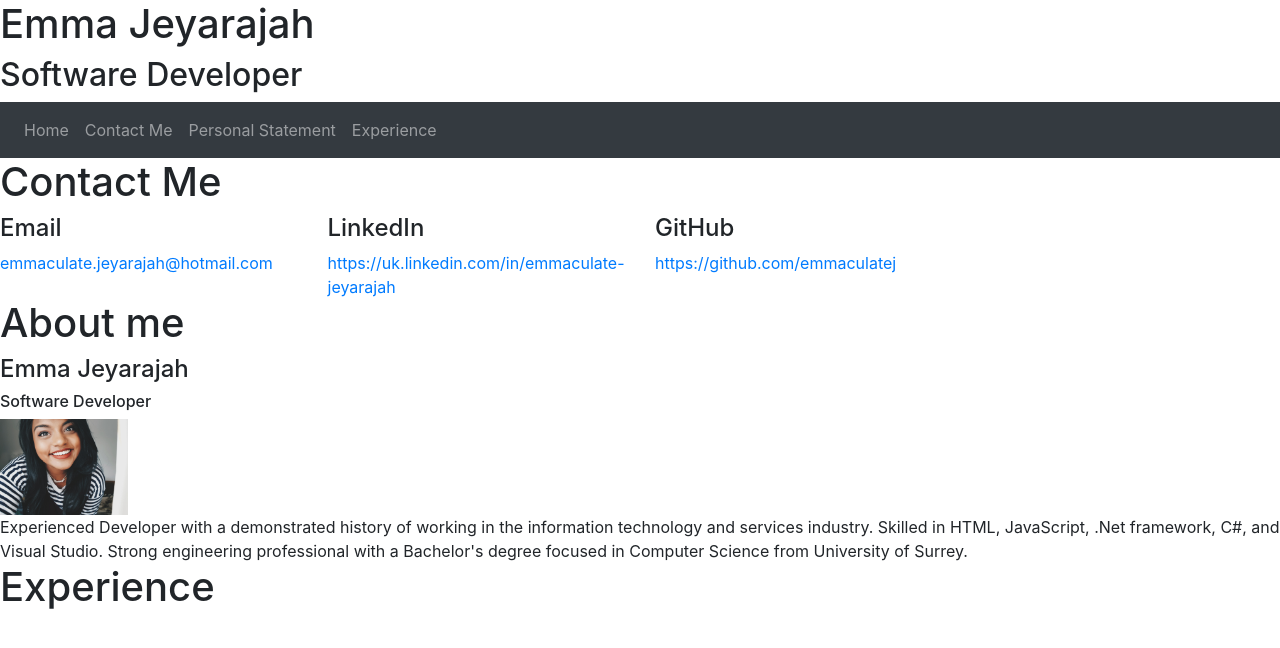
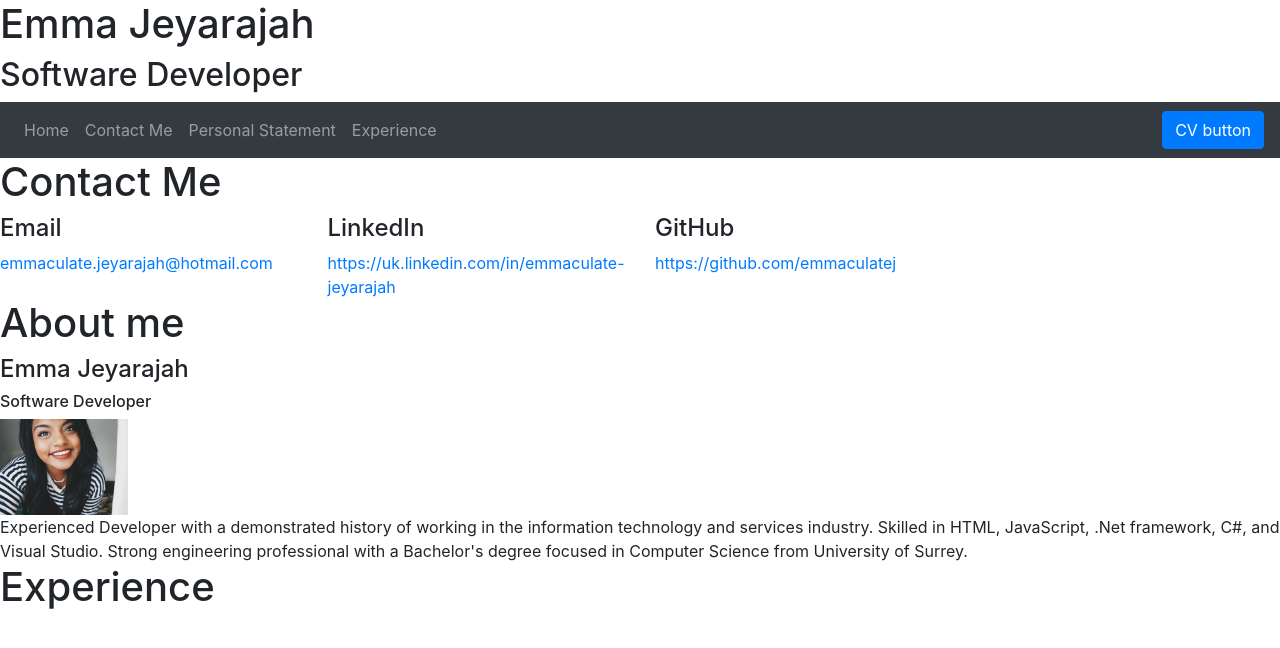
Before and after one commit to emmaculatej/personal-website, a Vue app in the folder personal-website/: page / in a window 1280 px wide. Shown: the top 648 px of the page. Built offline with nearby package versions, Linux system fonts and the light colour scheme.

Commit message:
add cv button to nav bar

```diff
--- a/personal-website/src/components/CV.vue
+++ b/personal-website/src/components/CV.vue
@@ -1,11 +1,12 @@
 <template>
     <div>
-        <button> CV button </button>
+        <button class="btn btn-primary"> CV button </button>
     </div>
 </template>
 
 <script>
 export default {
+    name: 'CV'
 
 }
 </script>
--- a/personal-website/src/components/Navigation.vue
+++ b/personal-website/src/components/Navigation.vue
@@ -15,16 +15,20 @@
                     <router-link class="nav-link" to="/experience">Experience</router-link>
                 </li>
             <!-- <router-link to="/DevelopmentPortfolio">Portfolio</router-link> -->
-
             </ul>
+            <c-v/>
         </nav>
     </div>
 </template>
 
 <script>
+import CV from "../components/CV.vue";
 
 export default {
-    name: 'Navigation'
+    name: 'Navigation',
+    components: {
+        CV
+    }
 }
 </script>
 
```
